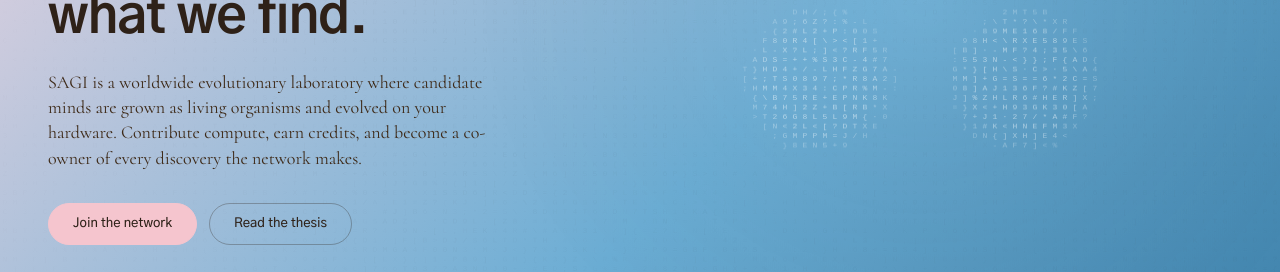
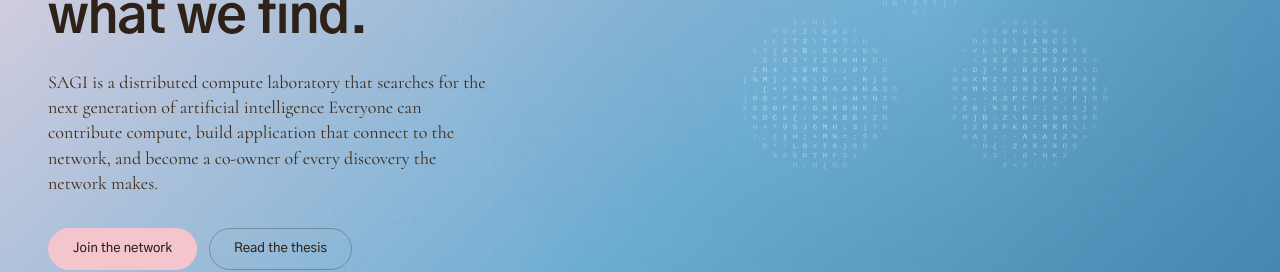
Before and after one commit to prevector/SAGI, a React (Vite) app in the folder apps/web/: page / in a window 1280 px wide. Shown: the part 470-742 px from the top of the page. Built offline with nearby package versions, Linux system fonts and the light colour scheme; no server answers.

Commit message:
Update Hero.tsx

```diff
--- a/apps/web/src/marketing/sections/Hero.tsx
+++ b/apps/web/src/marketing/sections/Hero.tsx
@@ -24,8 +24,8 @@
             We don't know what AGI looks like. So let's search for it — together, and own what we find.
           </h1>
           <p className={`${shared.bodyL} ${styles.subhead}`}>
-            SAGI is a worldwide evolutionary laboratory where candidate minds are grown as living organisms and evolved on your hardware.
-            Contribute compute, earn credits, and become a co-owner of every discovery the network makes.
+            SAGI is a distributed compute laboratory that searches for the next generation of artificial intelligence
+            Everyone can contribute compute, build application that connect to the network, and become a co-owner of every discovery the network makes.
           </p>
           <div className={styles.ctas}>
             <CtaLink to={APP_LOGIN} variant="primary">
```
